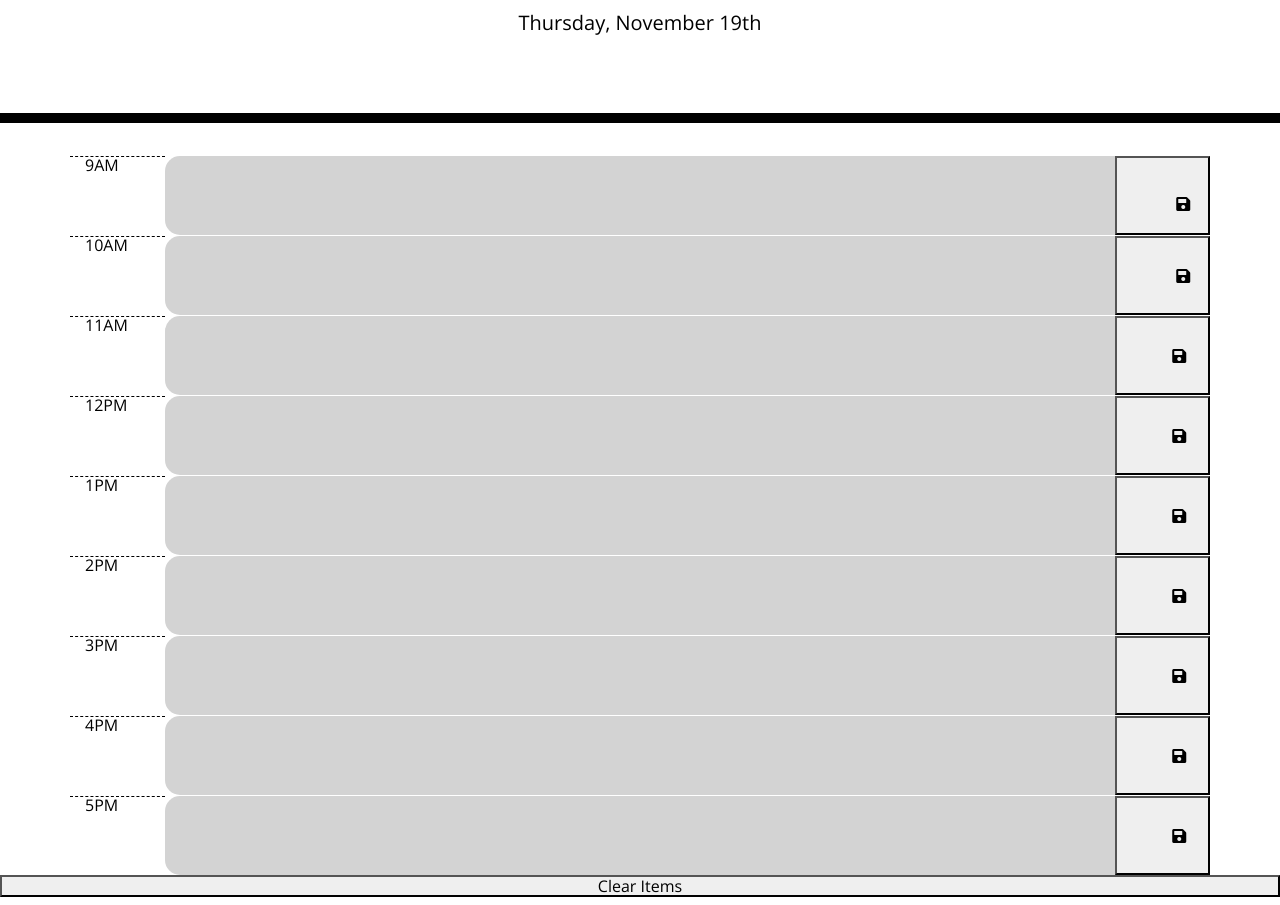
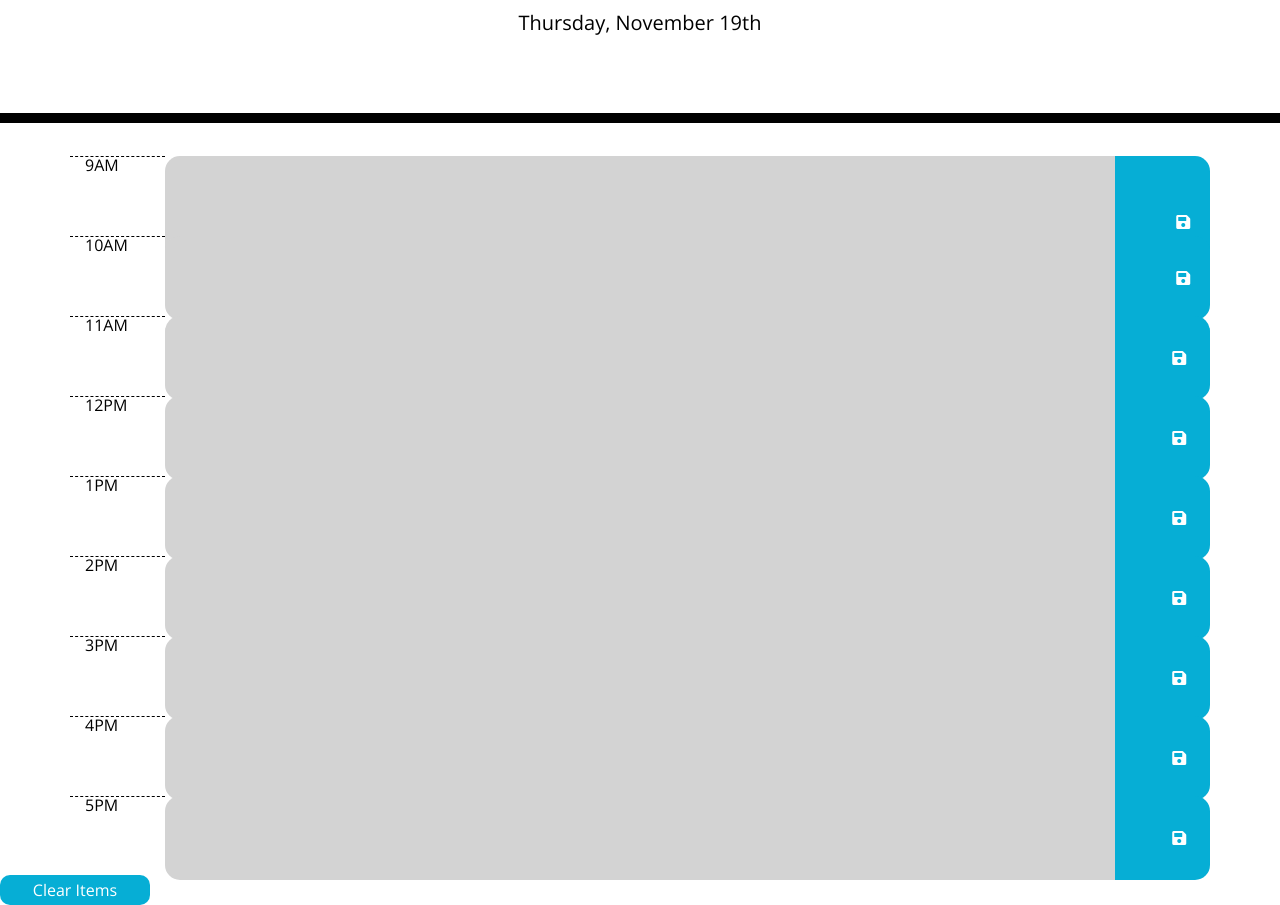
Before and after one commit to bartcusick/Work-Day-Scheduler, a plain HTML site: page index.html in a window 1280 px wide. Shown: the part 181-1086 px from the top of the page. Drawn offline with nearby package versions, Linux system fonts and the light colour scheme.

Commit message:
Update index.html

```diff
--- a/index.html
+++ b/index.html
@@ -37,7 +37,7 @@
         <!-- Input box to change colors  -->
         <input class = 'col-10 timeBlock' id = '9' type = 'text'></input>
         <!-- Save button  -->
-        <button class = 'col-1 saveBtn' id = 'saveBtn9'>
+        <button class = 'col-1 btn' id = 'btn9'>
           <!-- Save icon from fontAwesome  -->
           <i class="fas fa-save"></i>
         </button>
@@ -46,7 +46,7 @@
       <div class = 'row' id = '10AM'>
         <div class = 'col-1 hour'>10AM</div>
         <input class = 'col-10 timeBlock' id = '10' type = 'text'></input>
-        <button class = 'col-1 saveBtn' id = 'saveBtn10'>
+        <button class = 'col-1 btn' id = 'btn10'>
           <i class="fas fa-save"></i>
         </button>
       </div>
@@ -54,7 +54,7 @@
     <div class = 'row' id = '11AM'>
       <div class = 'col-1 hour'>11AM</div>
       <input class = 'col-10 timeBlock' id = '11' type = 'text'></input>
-      <button class = 'col-1 saveBtn' id = 'saveBtn11'>
+      <button class = 'col-1 btn' id = 'btn11'>
         <i class="fas fa-save"></i>
       </button>
     </div>
@@ -62,7 +62,7 @@
     <div class = 'row' id = '12PM'>
       <div class = 'col-1 hour'>12PM</div>
       <input class = 'col-10 timeBlock' id = '12' type = 'text'></input>
-      <button class = 'col-1 saveBtn' id = 'saveBtn12'>
+      <button class = 'col-1 btn' id = 'btn12'>
         <i class="fas fa-save"></i>
       </button>
     </div>
@@ -70,7 +70,7 @@
     <div class = 'row' id = '1PM'>
       <div class = 'col-1 hour'>1PM</div>
       <input class = 'col-10 timeBlock' id = '1' type = 'text'></input>
-      <button class = 'col-1 saveBtn' id = 'saveBtn1'>
+      <button class = 'col-1 btn' id = 'btn1'>
         <i class="fas fa-save"></i>
       </button>
     </div>
@@ -78,7 +78,7 @@
     <div class = 'row' id = '2PM'>
       <div class = 'col-1 hour'>2PM</div>
       <input class = 'col-10 timeBlock' id = '2' type = 'text'></input>
-      <button class = 'col-1 saveBtn' id = 'saveBtn2'>
+      <button class = 'col-1 btn' id = 'btn2'>
         <i class="fas fa-save"></i>
       </button>
     </div>
@@ -86,7 +86,7 @@
     <div class = 'row' id = '3PM'>
       <div class = 'col-1 hour'>3PM</div>
       <input class = 'col-10 timeBlock' id = '3' type = 'text'></input>
-      <button class = 'col-1 saveBtn' id = 'saveBtn3'>
+      <button class = 'col-1 btn' id = 'btn3'>
         <i class="fas fa-save"></i>
       </button>
     </div>
@@ -94,7 +94,7 @@
     <div class = 'row' id = '4PM'>
       <div class = 'col-1 hour'>4PM</div>
       <input class = 'col-10 timeBlock' id = '4' type = 'text'></input>
-      <button class = 'col-1 saveBtn' id = 'saveBtn4'>
+      <button class = 'col-1 btn' id = 'btn4'>
         <i class="fas fa-save"></i>
       </button>
     </div>
@@ -102,13 +102,13 @@
     <div class = 'row' id = '5PM'>
       <div class = 'col-1 hour'>5PM</div>
       <input class = 'col-10 timeBlock' id = '5' type = 'text'></input>
-      <button class = 'col-1 saveBtn' id = 'saveBtn5'>
+      <button class = 'col-1 btn' id = 'btn5'>
         <i class="fas fa-save"></i>
       </button>
     </div>
     </div>
 <!-- Clear the Local Storage and Reload the page -->
-<button class = 'col-12 clearBtn left' id = 'clearBtn'>Clear Items</button>
+<button class = 'col-12 clear left' id = 'clear'>Clear Items</button>
     <script src="https://code.jquery.com/jquery-3.4.1.min.js"></script>
     <script src="https://cdnjs.cloudflare.com/ajax/libs/moment.js/2.24.0/moment.min.js"></script>
     <script src="script.js"></script>
```
